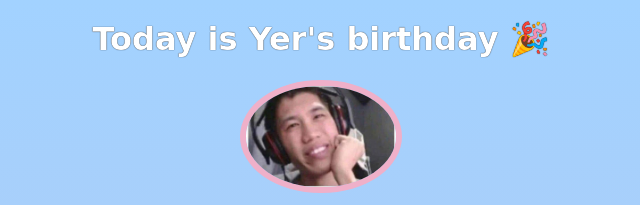
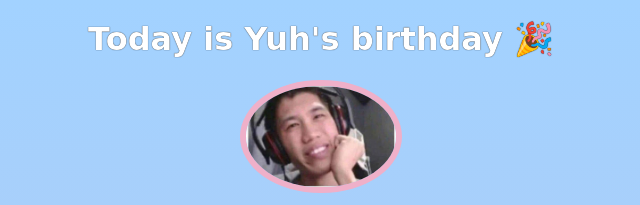
Before and after one commit to andreubltzr/GIFt-Site, a plain HTML site: page index.html in a window 1280 px wide. Shown: the top 205 px of the page, 319-959 px from the left. Drawn offline with nearby package versions, Linux system fonts and the light colour scheme; a web font is replaced by a local one.

Commit message:
name change

```diff
--- a/index.html
+++ b/index.html
@@ -15,7 +15,7 @@
   <body>
     <header>
       <div id="header">
-        <h1>Today is Yer's birthday 🎉</h1>
+        <h1>Today is Yuh's birthday 🎉</h1>
         <img id="bff-img" src="images/junnieboy.png" />
         <h2 id="bday-age">21 years old</h2>
         <h4 id="bday-date">11.01.2022</h4>
```
